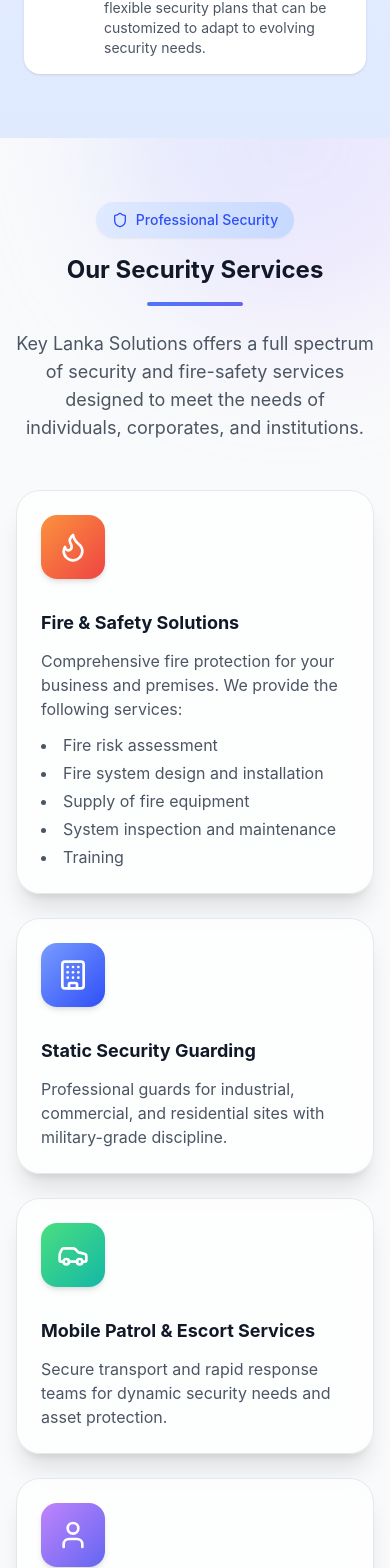
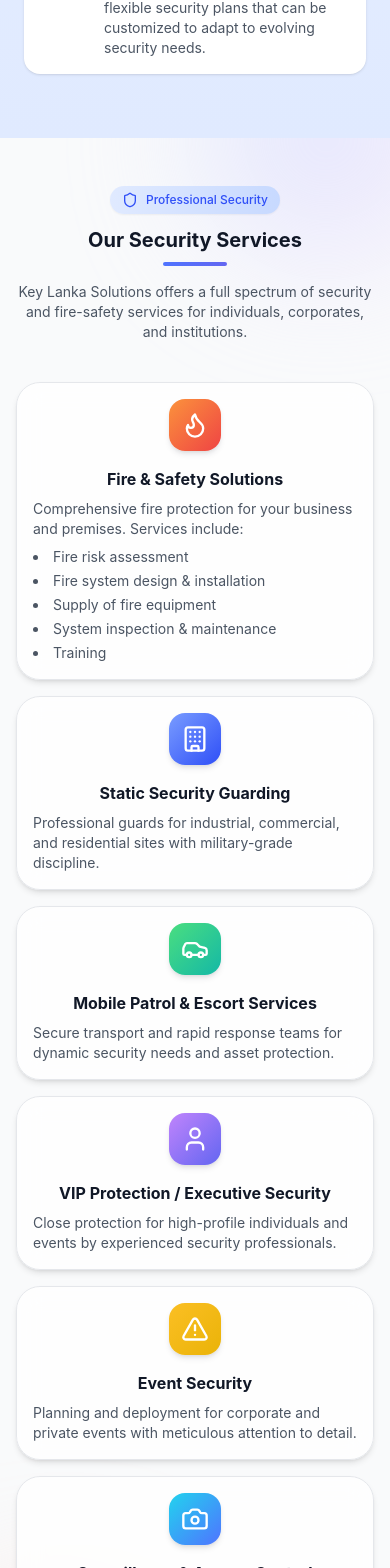
Before and after one commit to rkavidu222/KeyLanka-website, a React (Vite) app: page /home in a window 390 px wide. Shown: the part 3777-5345 px from the top of the page. Built offline with nearby package versions, Linux system fonts and the light colour scheme.

Commit message:
change responsive views

```diff
--- a/src/components/Services.tsx
+++ b/src/components/Services.tsx
@@ -1,4 +1,4 @@
-import React from 'react';
+import React from "react";
 import {
   ShieldIcon,
   BuildingIcon,
@@ -7,108 +7,112 @@
   CameraIcon,
   FlameIcon,
   CarIcon,
-} from 'lucide-react';
+} from "lucide-react";
 
 export function Services() {
   const services = [
     {
-      icon: <FlameIcon className="h-8 w-8 md:h-10 md:w-10" />,
-      title: 'Fire & Safety Solutions',
+      icon: <FlameIcon className="h-7 w-7 md:h-10 md:w-10" />,
+      title: "Fire & Safety Solutions",
       description: (
         <>
-          <p className="mb-3">
-            Comprehensive fire protection for your business and premises. We provide the following
-            services:
+          <p className="mb-2 text-sm md:text-base">
+            Comprehensive fire protection for your business and premises. Services include:
           </p>
-          <ul className="list-disc list-inside text-gray-600 space-y-1">
+          <ul className="list-disc list-inside text-gray-600 space-y-1 text-sm md:text-base">
             <li>Fire risk assessment</li>
-            <li>Fire system design and installation</li>
+            <li>Fire system design & installation</li>
             <li>Supply of fire equipment</li>
-            <li>System inspection and maintenance</li>
+            <li>System inspection & maintenance</li>
             <li>Training</li>
           </ul>
         </>
       ),
-      color: 'from-orange-400 to-red-500',
+      color: "from-orange-400 to-red-500",
     },
     {
-      icon: <BuildingIcon className="h-8 w-8 md:h-10 md:w-10" />,
-      title: 'Static Security Guarding',
+      icon: <BuildingIcon className="h-7 w-7 md:h-10 md:w-10" />,
+      title: "Static Security Guarding",
       description:
-        'Professional guards for industrial, commercial, and residential sites with military-grade discipline.',
-      color: 'from-blue-400 to-blue-600',
+        "Professional guards for industrial, commercial, and residential sites with military-grade discipline.",
+      color: "from-blue-400 to-blue-600",
     },
     {
-      icon: <CarIcon className="h-8 w-8 md:h-10 md:w-10" />,
-      title: 'Mobile Patrol & Escort Services',
+      icon: <CarIcon className="h-7 w-7 md:h-10 md:w-10" />,
+      title: "Mobile Patrol & Escort Services",
       description:
-        'Secure transport and rapid response teams for dynamic security needs and asset protection.',
-      color: 'from-green-400 to-teal-500',
+        "Secure transport and rapid response teams for dynamic security needs and asset protection.",
+      color: "from-green-400 to-teal-500",
     },
     {
-      icon: <UserIcon className="h-8 w-8 md:h-10 md:w-10" />,
-      title: 'VIP Protection / Executive Security',
+      icon: <UserIcon className="h-7 w-7 md:h-10 md:w-10" />,
+      title: "VIP Protection / Executive Security",
       description:
-        'Close protection for high-profile individuals and events by experienced security professionals.',
-      color: 'from-purple-400 to-indigo-500',
+        "Close protection for high-profile individuals and events by experienced security professionals.",
+      color: "from-purple-400 to-indigo-500",
     },
     {
-      icon: <AlertTriangleIcon className="h-8 w-8 md:h-10 md:w-10" />,
-      title: 'Event Security',
+      icon: <AlertTriangleIcon className="h-7 w-7 md:h-10 md:w-10" />,
+      title: "Event Security",
       description:
-        'Planning and deployment for corporate and private events with meticulous attention to detail.',
-      color: 'from-amber-400 to-yellow-500',
+        "Planning and deployment for corporate and private events with meticulous attention to detail.",
+      color: "from-amber-400 to-yellow-500",
     },
     {
-      icon: <CameraIcon className="h-8 w-8 md:h-10 md:w-10" />,
-      title: 'Surveillance & Access Control',
+      icon: <CameraIcon className="h-7 w-7 md:h-10 md:w-10" />,
+      title: "Surveillance & Access Control",
       description:
-        'CCTV monitoring, intrusion detection, and electronic access control systems with modern technology integration.',
-      color: 'from-cyan-400 to-blue-500',
+        "CCTV monitoring, intrusion detection, and electronic access control systems with modern technology integration.",
+      color: "from-cyan-400 to-blue-500",
     },
   ];
 
   return (
     <section
       id="services"
-      className="py-16 md:py-24 bg-gray-50 relative overflow-hidden"
+      className="py-12 md:py-24 bg-gray-50 relative overflow-hidden"
     >
       {/* Decorative Elements */}
-      <div className="absolute top-0 right-0 -translate-y-1/2 translate-x-1/4 w-96 h-96 bg-gradient-to-br from-blue-200 to-purple-200 rounded-full blur-3xl opacity-50 pointer-events-none"></div>
-      <div className="absolute bottom-0 left-0 translate-y-1/2 -translate-x-1/4 w-96 h-96 bg-gradient-to-br from-pink-200 to-yellow-200 rounded-full blur-3xl opacity-50 pointer-events-none"></div>
+      <div className="absolute top-0 right-0 -translate-y-1/2 translate-x-1/4 w-64 md:w-96 h-64 md:h-96 bg-gradient-to-br from-blue-200 to-purple-200 rounded-full blur-3xl opacity-50 pointer-events-none"></div>
+      <div className="absolute bottom-0 left-0 translate-y-1/2 -translate-x-1/4 w-64 md:w-96 h-64 md:h-96 bg-gradient-to-br from-pink-200 to-yellow-200 rounded-full blur-3xl opacity-50 pointer-events-none"></div>
 
       <div className="container mx-auto px-4 md:px-8 relative z-10">
-        <div className="text-center max-w-3xl mx-auto mb-12 md:mb-16">
-          <div className="inline-flex items-center px-4 py-2 bg-gradient-to-r from-blue-100 to-blue-200 text-blue-600 rounded-full mb-4 font-medium text-sm shadow-sm">
+        {/* Header */}
+        <div className="text-center max-w-3xl mx-auto mb-10 md:mb-16">
+          <div className="inline-flex items-center px-3 py-1.5 bg-gradient-to-r from-blue-100 to-blue-200 text-blue-600 rounded-full mb-3 md:mb-4 font-medium text-xs md:text-sm shadow-sm">
             <ShieldIcon className="h-4 w-4 mr-2" />
             <span>Professional Security</span>
           </div>
-          <h2 className="text-2xl md:text-3xl lg:text-4xl font-bold text-gray-900 mb-4">
+          <h2 className="text-xl md:text-3xl lg:text-4xl font-bold text-gray-900 mb-2 md:mb-4">
             Our Security Services
           </h2>
-          <div className="h-1 w-24 bg-gradient-to-r from-blue-500 to-indigo-500 mx-auto mb-6 rounded-full"></div>
-          <p className="text-gray-600 text-lg md:text-xl">
-            Key Lanka Solutions offers a full spectrum of security and fire-safety services designed
-            to meet the needs of individuals, corporates, and institutions.
+          <div className="h-1 w-16 md:w-24 bg-gradient-to-r from-blue-500 to-indigo-500 mx-auto mb-4 md:mb-6 rounded-full"></div>
+          <p className="text-gray-600 text-sm md:text-lg">
+            Key Lanka Solutions offers a full spectrum of security and fire-safety
+            services for individuals, corporates, and institutions.
           </p>
         </div>
 
-        <div className="grid grid-cols-1 sm:grid-cols-2 lg:grid-cols-3 gap-6 md:gap-8">
+        {/* Services Grid */}
+        <div className="grid grid-cols-1 sm:grid-cols-2 lg:grid-cols-3 gap-4 md:gap-6 lg:gap-8">
           {services.map((service, index) => (
             <div
               key={index}
-              className={`bg-white/70 backdrop-blur-md rounded-3xl shadow-xl hover:shadow-2xl transition-all p-6 md:p-8 group border border-gray-200 hover:-translate-y-2 duration-300`}
+              className="bg-white/80 backdrop-blur-md rounded-3xl shadow-md hover:shadow-xl transition-all p-4 md:p-6 lg:p-8 group border border-gray-200 hover:-translate-y-1 duration-300 flex flex-col items-start"
             >
+              {/* Icon */}
               <div
-                className={`mb-6 bg-gradient-to-br ${service.color} p-4 rounded-2xl text-white inline-block group-hover:scale-110 transition-transform duration-300 shadow-md`}
+                className={`mb-4 md:mb-6 bg-gradient-to-br ${service.color} p-3 md:p-4 rounded-2xl text-white inline-flex justify-center items-center group-hover:scale-105 transition-transform duration-300 shadow-md self-center`}
               >
                 {service.icon}
               </div>
-              <h3 className="text-lg md:text-xl font-bold text-gray-900 mb-3">
+              {/* Title (centered) */}
+              <h3 className="text-base md:text-lg lg:text-xl font-bold text-gray-900 mb-2 md:mb-3 text-center w-full">
                 {service.title}
               </h3>
-              <div className="text-gray-600 text-base">
-                {typeof service.description === 'string'
+              {/* Description (left-aligned) */}
+              <div className="text-gray-600 text-sm md:text-base text-left w-full">
+                {typeof service.description === "string"
                   ? service.description
                   : service.description}
               </div>
--- a/src/components/Training.tsx
+++ b/src/components/Training.tsx
@@ -81,16 +81,16 @@
         {/* Training & Operations Cards */}
         <div className="grid grid-cols-1 lg:grid-cols-2 gap-12 mb-20">
           {/* Training Card */}
-          <div className="group relative bg-white/90 backdrop-blur-md rounded-3xl p-8 shadow-md hover:shadow-xl hover:scale-105 transition-all duration-300">
-            <div className="flex items-center mb-6">
-              <div className="bg-gradient-to-br from-cyan-500 to-cyan-600 p-3 rounded-xl mr-4 text-white group-hover:rotate-12 transition-transform shadow-lg">
+          <div className="group relative bg-white/90 backdrop-blur-md rounded-3xl p-8 shadow-md hover:shadow-xl transition-all duration-300">
+            <div className="flex flex-col sm:flex-row items-center sm:items-start mb-6 gap-4">
+              <div className="bg-gradient-to-br from-cyan-500 to-cyan-600 p-3 rounded-xl text-white group-hover:rotate-12 transition-transform shadow-lg flex justify-center">
                 <BookOpenIcon className="h-6 w-6" />
               </div>
-              <h3 className="text-2xl font-bold bg-gradient-to-r from-cyan-700 to-pink-500 bg-clip-text text-transparent">
+              <h3 className="text-2xl font-bold bg-gradient-to-r from-cyan-700 to-pink-500 bg-clip-text text-transparent text-center sm:text-left">
                 Training Excellence
               </h3>
             </div>
-            <p className="text-gray-700 mb-6 text-lg">
+            <p className="text-gray-700 mb-6 text-lg text-center sm:text-left">
               Upon recruitment, our security guards undergo comprehensive training to ensure a high standard of preparedness and professionalism.
             </p>
             <ul className="space-y-4">
@@ -104,16 +104,16 @@
           </div>
 
           {/* Operations Card */}
-          <div className="group relative bg-white/90 backdrop-blur-md rounded-3xl p-8 shadow-md hover:shadow-xl hover:scale-105 transition-all duration-300">
-            <div className="flex items-center mb-6">
-              <div className="bg-gradient-to-br from-pink-500 to-pink-600 p-3 rounded-xl mr-4 text-white group-hover:-rotate-12 transition-transform shadow-lg">
+          <div className="group relative bg-white/90 backdrop-blur-md rounded-3xl p-8 shadow-md hover:shadow-xl transition-all duration-300">
+            <div className="flex flex-col sm:flex-row items-center sm:items-start mb-6 gap-4">
+              <div className="bg-gradient-to-br from-pink-500 to-pink-600 p-3 rounded-xl text-white group-hover:-rotate-12 transition-transform shadow-lg flex justify-center">
                 <ClipboardCheckIcon className="h-6 w-6" />
               </div>
-              <h3 className="text-2xl font-bold bg-gradient-to-r from-pink-700 to-cyan-500 bg-clip-text text-transparent">
+              <h3 className="text-2xl font-bold bg-gradient-to-r from-pink-700 to-cyan-500 bg-clip-text text-transparent text-center sm:text-left">
                 Operational Excellence
               </h3>
             </div>
-            <p className="text-gray-700 mb-6 text-lg">
+            <p className="text-gray-700 mb-6 text-lg text-center sm:text-left">
               Our standard operations procedures ensure meticulous deployment and ongoing management of security personnel.
             </p>
             <ul className="space-y-4">
@@ -146,11 +146,11 @@
             {emergencies.map((item, index) => (
               <div
                 key={index}
-                className="group bg-white rounded-2xl p-8 shadow-lg hover:shadow-2xl transition-shadow border border-gray-200"
+                className="group bg-white rounded-2xl p-8 shadow-lg hover:shadow-2xl transition-shadow border border-gray-200 flex flex-col items-center text-center"
               >
                 {/* Icon with gradient */}
                 <div
-                  className={`p-4 rounded-xl inline-block mb-6 bg-gradient-to-br ${item.color} text-white shadow-md group-hover:scale-110 transition-transform`}
+                  className={`p-4 rounded-xl inline-block mb-6 bg-gradient-to-br ${item.color} text-white shadow-md group-hover:scale-110 flex justify-center`}
                 >
                   {React.cloneElement(item.icon, { className: "h-8 w-8 text-white" })}
                 </div>
```
